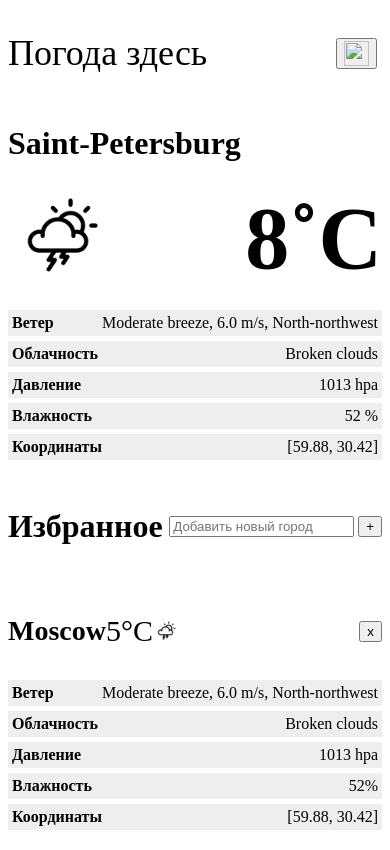
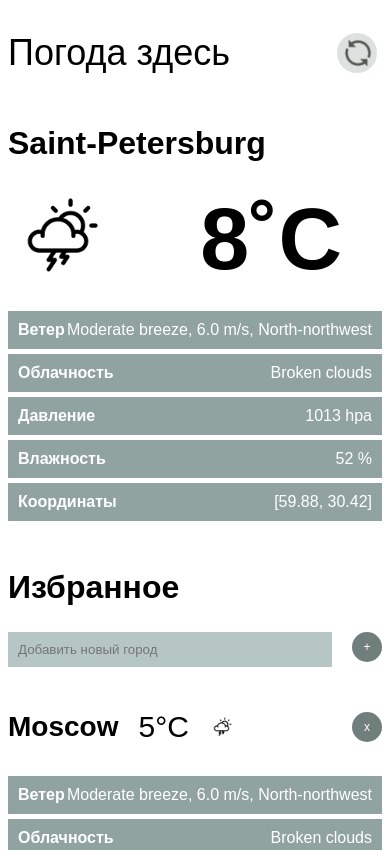
Before and after one commit to CptBronzebeard/web-2020, a plain HTML site: page index.html in a window 390 px wide. Shown: the top 850 px of the page. Drawn offline with Linux system fonts and the light colour scheme.

Commit message:
Color scheme and sizes adjustments.

```diff
--- a/index.css
+++ b/index.css
@@ -1,6 +1,7 @@
 body {
   padding-left: auto;
   padding-right: auto;
+  font-family: sans-serif;
 }
 
 h1 {
@@ -11,6 +12,7 @@ h1 {
 
 h2 {
   font-size: 32px;
+  font-weight: bold;
 }
 
 h3 {
@@ -21,9 +23,22 @@ header {
   position: relative;
 }
 
+button {
+  font-size: 12;
+background-color: #707E7C;
+border: 0;
+width: 30px;
+height: 30px;
+border-radius: 30px;
+color: white;
+}
+
 #refresh {
   position: absolute;
   left: 50%;
+  width: auto;
+  background-color: #DDE2E1;
+  color: black;
   transform: translate(-50%, 0);
   align-self: center;
 }
@@ -52,6 +67,7 @@ header {
   font-size: 88;
   font-weight: bold;
   float:right;
+  margin-right: 40px;
 }
 
 ul {
@@ -61,15 +77,17 @@ ul {
 
 .weather_list_name {
   font-weight: bold;
+  color: white;
 }
 .weather_list_content {
   float:right;
+  color: white;
 }
 .weather_list  li {
-  background-color: #EEEEEE;
+  background-color: #90A3A0;
   margin-top: 5px;
   margin-bottom: 5px;
-  padding: 4px;
+  padding: 10px;
 }
 
 #favorites_add, header {
@@ -89,9 +107,17 @@ ul {
   padding: 0px;
   align-items: center;
   justify-content: start;
+  gap: 20px;
 }
 #add_city {
   align-self: center;
+}
+
+#add_city > input {
+  width: 250px;
+  padding: 10px;
+  background-color: #B6C6C4;
+  border: 0;
 }
 
 .button_delete {
@@ -102,21 +128,35 @@ ul {
   font-size: 30px
 }
 
-@media all and (max-width: 750px) {
+@media all and (max-width: 1090px) {
   #weather_here, #favorites_add, #favorites{
+    display: grid;
     grid-template-columns: 1fr;
     width: 1fr;
   }
+
+  #add_city {
+    display: flex;
+    gap: 20px;
+  }
+
+  #add_city > input {
+    flex-grow: 1;
+  }
+
   #refresh {
     left:auto;
-    right: 5px;
-    transform: none;
+right: 5px;
+transform: none;
+width: 40px;
+height: 40px;
   }
   #refresh > img {
     display: block;
-    width: 25px;
-    height: 25px;
+    width: 30px;
+    height: 30px;
   }
+
   #refresh::after {
     content: "";
   }
```
Also changed, not shown: resources/refresh_icon.png (added).
